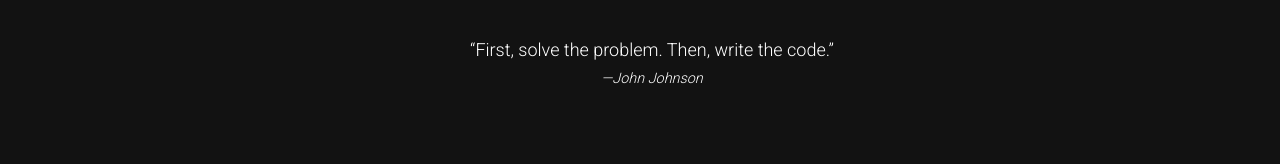
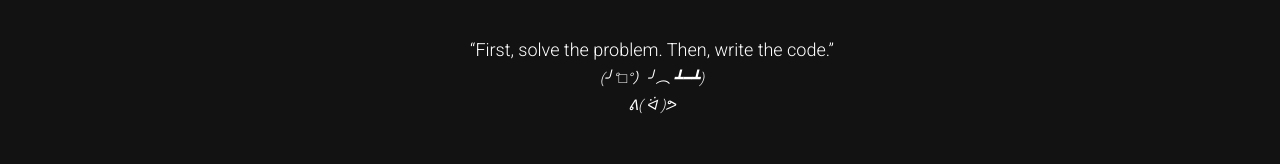
Before and after one commit to FL0R1AN84/nuxt-vuetify, a Nuxt app: page /inspire in a window 1280 px wide. Shown: the part 383-547 px from the top of the page. Built offline with nearby package versions, Linux system fonts and the light colour scheme.

Commit message:
I am so funny

```diff
--- a/pages/inspire.vue
+++ b/pages/inspire.vue
@@ -6,7 +6,9 @@
         &#8220;First, solve the problem. Then, write the code.&#8221;
         <footer>
           <small>
-            <em>&mdash;John Johnson</em>
+            <em>(╯°□°）╯︵ ┻━┻)</em>
+            <br>
+            <em>ᕕ( ᐛ )ᕗ</em>
           </small>
         </footer>
       </blockquote>
```
